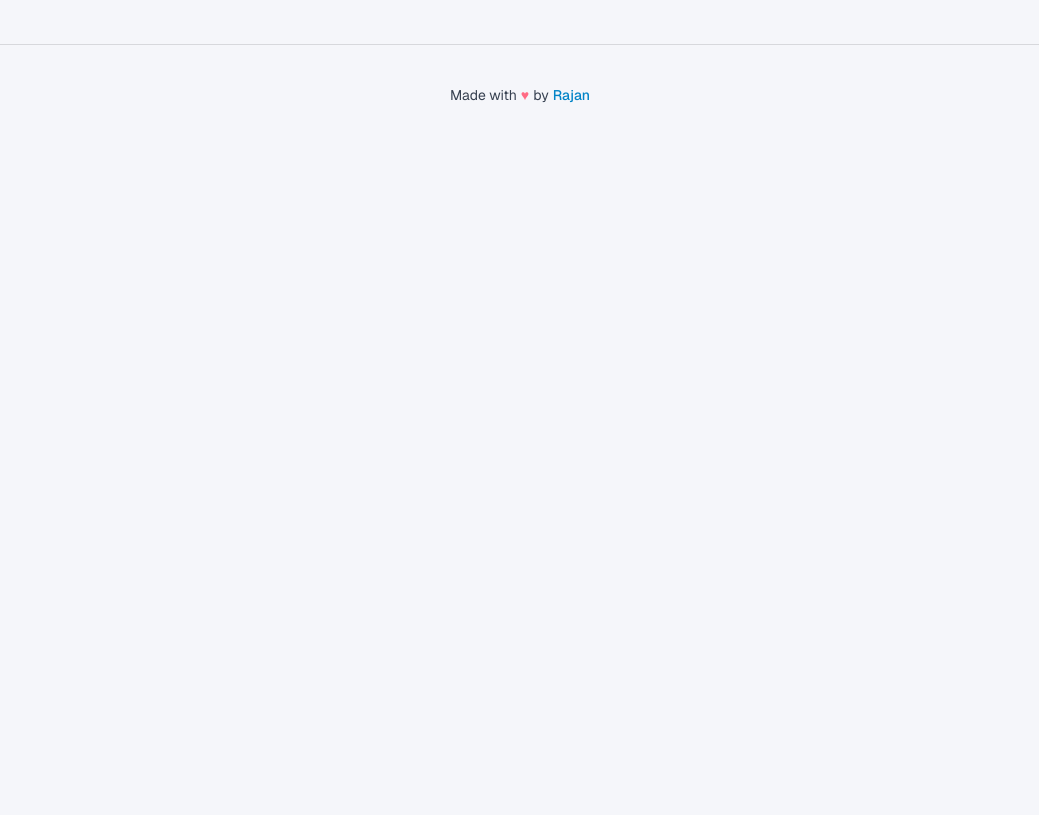
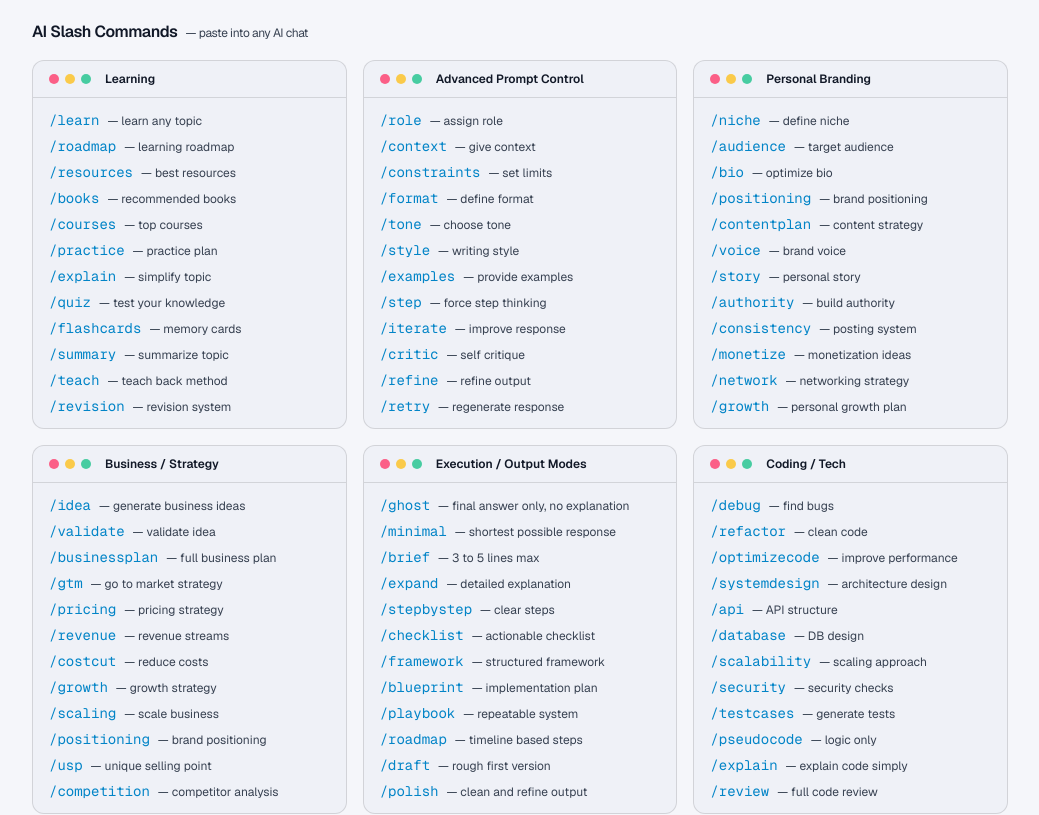
Before and after one commit to rznmgr630/learnwithrajan, a Next.js app: page /learn/ai-prompts in a window 1280 px wide. Shown: the part 4480-5295 px from the top of the page, without its empty margins (120-1159 px from the left). Before the commit the page ends 4625 px from the top, so only its background shows below. Built offline with nearby package versions, Linux system fonts and the light colour scheme.

Commit message:
feat(ai-prompts): add AI slash command cheat sheets (6 categories, 72 commands)

```diff
--- a/components/learn/AIPrompts.tsx
+++ b/components/learn/AIPrompts.tsx
@@ -635,6 +635,120 @@ For each day include: what to study, specific resources, and a practice problem
 
 const CATEGORIES = Array.from(new Set(PROMPTS.map((p) => p.category)));
 
+interface SlashCommand {
+  cmd: string;
+  desc: string;
+}
+interface SlashCategory {
+  title: string;
+  commands: SlashCommand[];
+}
+
+const SLASH_CATEGORIES: SlashCategory[] = [
+  {
+    title: "Learning",
+    commands: [
+      { cmd: "/learn", desc: "learn any topic" },
+      { cmd: "/roadmap", desc: "learning roadmap" },
+      { cmd: "/resources", desc: "best resources" },
+      { cmd: "/books", desc: "recommended books" },
+      { cmd: "/courses", desc: "top courses" },
+      { cmd: "/practice", desc: "practice plan" },
+      { cmd: "/explain", desc: "simplify topic" },
+      { cmd: "/quiz", desc: "test your knowledge" },
+      { cmd: "/flashcards", desc: "memory cards" },
+      { cmd: "/summary", desc: "summarize topic" },
+      { cmd: "/teach", desc: "teach back method" },
+      { cmd: "/revision", desc: "revision system" },
+    ],
+  },
+  {
+    title: "Advanced Prompt Control",
+    commands: [
+      { cmd: "/role", desc: "assign role" },
+      { cmd: "/context", desc: "give context" },
+      { cmd: "/constraints", desc: "set limits" },
+      { cmd: "/format", desc: "define format" },
+      { cmd: "/tone", desc: "choose tone" },
+      { cmd: "/style", desc: "writing style" },
+      { cmd: "/examples", desc: "provide examples" },
+      { cmd: "/step", desc: "force step thinking" },
+      { cmd: "/iterate", desc: "improve response" },
+      { cmd: "/critic", desc: "self critique" },
+      { cmd: "/refine", desc: "refine output" },
+      { cmd: "/retry", desc: "regenerate response" },
+    ],
+  },
+  {
+    title: "Personal Branding",
+    commands: [
+      { cmd: "/niche", desc: "define niche" },
+      { cmd: "/audience", desc: "target audience" },
+      { cmd: "/bio", desc: "optimize bio" },
+      { cmd: "/positioning", desc: "brand positioning" },
+      { cmd: "/contentplan", desc: "content strategy" },
+      { cmd: "/voice", desc: "brand voice" },
+      { cmd: "/story", desc: "personal story" },
+      { cmd: "/authority", desc: "build authority" },
+      { cmd: "/consistency", desc: "posting system" },
+      { cmd: "/monetize", desc: "monetization ideas" },
+      { cmd: "/network", desc: "networking strategy" },
+      { cmd: "/growth", desc: "personal growth plan" },
+    ],
+  },
+  {
+    title: "Business / Strategy",
+    commands: [
+      { cmd: "/idea", desc: "generate business ideas" },
+      { cmd: "/validate", desc: "validate idea" },
+      { cmd: "/businessplan", desc: "full business plan" },
+      { cmd: "/gtm", desc: "go to market strategy" },
+      { cmd: "/pricing", desc: "pricing strategy" },
+      { cmd: "/revenue", desc: "revenue streams" },
+      { cmd: "/costcut", desc: "reduce costs" },
+      { cmd: "/growth", desc: "growth strategy" },
+      { cmd: "/scaling", desc: "scale business" },
+      { cmd: "/positioning", desc: "brand positioning" },
+      { cmd: "/usp", desc: "unique selling point" },
+      { cmd: "/competition", desc: "competitor analysis" },
+    ],
+  },
+  {
+    title: "Execution / Output Modes",
+    commands: [
+      { cmd: "/ghost", desc: "final answer only, no explanation" },
+      { cmd: "/minimal", desc: "shortest possible response" },
+      { cmd: "/brief", desc: "3 to 5 lines max" },
+      { cmd: "/expand", desc: "detailed explanation" },
+      { cmd: "/stepbystep", desc: "clear steps" },
+      { cmd: "/checklist", desc: "actionable checklist" },
+      { cmd: "/framework", desc: "structured framework" },
+      { cmd: "/blueprint", desc: "implementation plan" },
+      { cmd: "/playbook", desc: "repeatable system" },
+      { cmd: "/roadmap", desc: "timeline based steps" },
+      { cmd: "/draft", desc: "rough first version" },
+      { cmd: "/polish", desc: "clean and refine output" },
+    ],
+  },
+  {
+    title: "Coding / Tech",
+    commands: [
+      { cmd: "/debug", desc: "find bugs" },
+      { cmd: "/refactor", desc: "clean code" },
+      { cmd: "/optimizecode", desc: "improve performance" },
+      { cmd: "/systemdesign", desc: "architecture design" },
+      { cmd: "/api", desc: "API structure" },
+      { cmd: "/database", desc: "DB design" },
+      { cmd: "/scalability", desc: "scaling approach" },
+      { cmd: "/security", desc: "security checks" },
+      { cmd: "/testcases", desc: "generate tests" },
+      { cmd: "/pseudocode", desc: "logic only" },
+      { cmd: "/explain", desc: "explain code simply" },
+      { cmd: "/review", desc: "full code review" },
+    ],
+  },
+];
+
 const PROMPT_VISUALS: Record<string, { gradient: string; icon: React.ReactNode }> = {
   "TURN CLAUDE INTO A FULL STARTUP ENGINEERING TEAM": {
     gradient: "from-cyan-500 to-blue-600",
@@ -1103,6 +1217,37 @@ export function AIPrompts() {
             </details>
           );
         })}
+
+        {/* Slash command cheat sheets */}
+        <div className="mt-2 flex flex-col gap-4">
+          <h2 className="text-base font-semibold tracking-tight text-[var(--text)]">
+            AI Slash Commands
+            <span className="ml-2 text-xs font-normal text-[var(--muted)]">— paste into any AI chat</span>
+          </h2>
+          <div className="grid gap-4 sm:grid-cols-2 lg:grid-cols-3">
+            {SLASH_CATEGORIES.map((cat) => (
+              <div
+                key={cat.title}
+                className="rounded-xl border border-[var(--border)] bg-[color-mix(in_oklab,var(--elevated)_50%,transparent)] overflow-hidden"
+              >
+                <div className="flex items-center gap-1.5 border-b border-[var(--border)] px-4 py-2.5">
+                  <span className="h-2.5 w-2.5 rounded-full bg-rose-500/70" />
+                  <span className="h-2.5 w-2.5 rounded-full bg-amber-400/70" />
+                  <span className="h-2.5 w-2.5 rounded-full bg-emerald-500/70" />
+                  <span className="ml-2 text-xs font-semibold text-[var(--text)]">{cat.title}</span>
+                </div>
+                <ul className="px-4 py-3 flex flex-col gap-1.5">
+                  {cat.commands.map((c) => (
+                    <li key={c.cmd} className="flex items-baseline gap-2 text-sm">
+                      <span className="font-mono text-[var(--accent)] shrink-0">{c.cmd}</span>
+                      <span className="text-[var(--muted)] text-xs">— {c.desc}</span>
+                    </li>
+                  ))}
+                </ul>
+              </div>
+            ))}
+          </div>
+        </div>
       </div>
 
       <PromptDrawer item={active} onClose={() => setActive(null)} />
```
